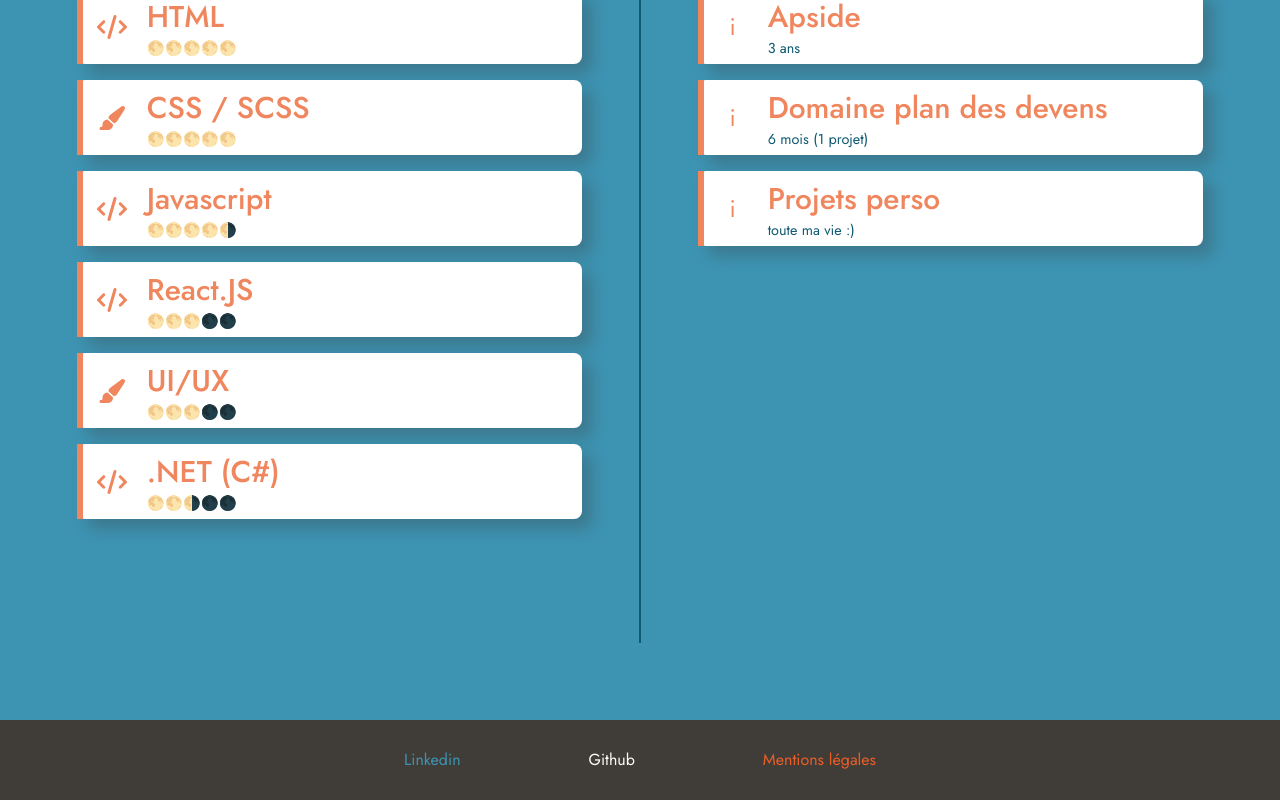
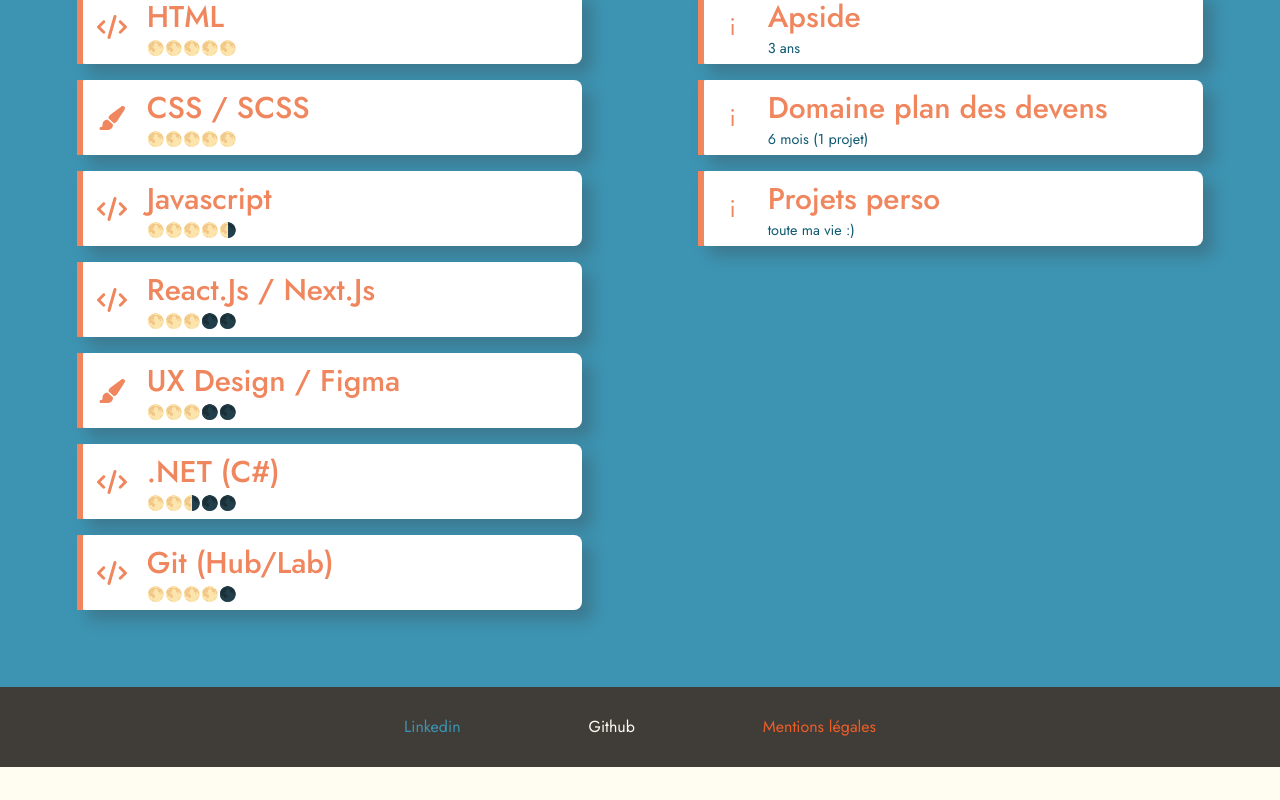
Before and after one commit to tom-ruiz/portfolio-tom-ruiz, a Next.js app: page /pages/page-info in a window 1280 px wide. Shown: the part 3296-4096 px from the top of the page. After the commit the page ends 4063 px from the top, so only its background shows below. Built offline with nearby package versions, Linux system fonts and the light colour scheme.

Commit message:
ajout compétences

```diff
--- a/src/pages/pages/page-contact.js
+++ b/src/pages/pages/page-contact.js
@@ -18,7 +18,7 @@ export default function PageInfo() {
         <h1>
           <FontAwesomeIcon icon={faPhone} /> Numéro
         </h1>
-        <p>0620417413</p>
+        <p>06.20.41.74.13</p>
       </section>
       <Footer />
     </>
--- a/src/pages/pages/page-info.js
+++ b/src/pages/pages/page-info.js
@@ -136,7 +136,7 @@ export default function PageInfo() {
                   <FontAwesomeIcon icon={faCode} />
                 </div>
                 <div className={styles.text}>
-                  <h4>React.JS</h4>
+                  <h4>React.Js / Next.Js</h4>
                   <p>🌕🌕🌕🌑🌑</p>
                 </div>
               </div>
@@ -147,7 +147,7 @@ export default function PageInfo() {
                   <FontAwesomeIcon icon={faPaintBrush} />
                 </div>
                 <div className={styles.text}>
-                  <h4>UI/UX</h4>
+                  <h4>UX Design / Figma</h4>
                   <p>🌕🌕🌕🌑🌑</p>
                 </div>
               </div>
@@ -160,6 +160,17 @@ export default function PageInfo() {
                 <div className={styles.text}>
                   <h4>.NET (C#)</h4>
                   <p>🌕🌕🌗🌑🌑</p>
+                </div>
+              </div>
+            </div>
+            <div className={styles.box}>
+              <div className={styles.content}>
+                <div className={styles.icon}>
+                  <FontAwesomeIcon icon={faCode} />
+                </div>
+                <div className={styles.text}>
+                  <h4>Git (Hub/Lab)</h4>
+                  <p>🌕🌕🌕🌕🌑</p>
                 </div>
               </div>
             </div>
--- a/src/styles/Contact.module.css
+++ b/src/styles/Contact.module.css
@@ -23,6 +23,9 @@
 }
 
 @media screen and (max-width: 768px) {
+    .contact a {
+        font-size: 25px;
+    }
     .contact p {
         font-size: 25px;
     }
--- a/src/styles/Info.module.css
+++ b/src/styles/Info.module.css
@@ -12,7 +12,7 @@
     padding: 0 10% 10% 10%;
   }
 
-  .main h3{
+  .main h3 {
     font-size: 35px;
   }
 }
@@ -59,7 +59,6 @@
 .cv {
   background-color: #3D94B2;
   color: #FFFCF2;
-  height: 105vh;
   padding: 3% 6% 6% 6%;
   display: flex;
   gap: 5%;
--- a/src/styles/globals.scss
+++ b/src/styles/globals.scss
@@ -16,7 +16,6 @@
 html,
 body {
   max-width: 100vw;
-  overflow-x: hidden;
   font-family: "Jost";
   background-color: $color-white;
 }
```
